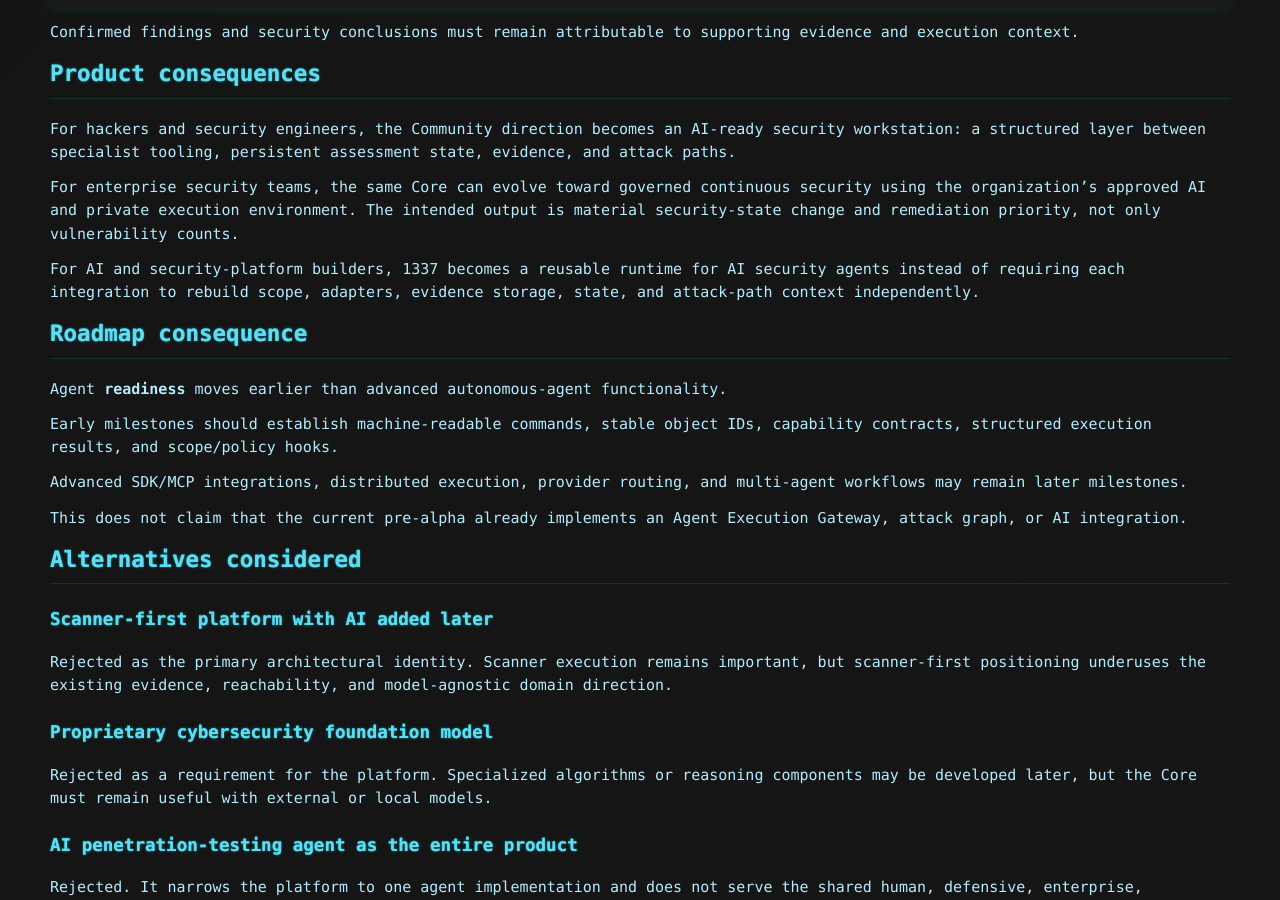
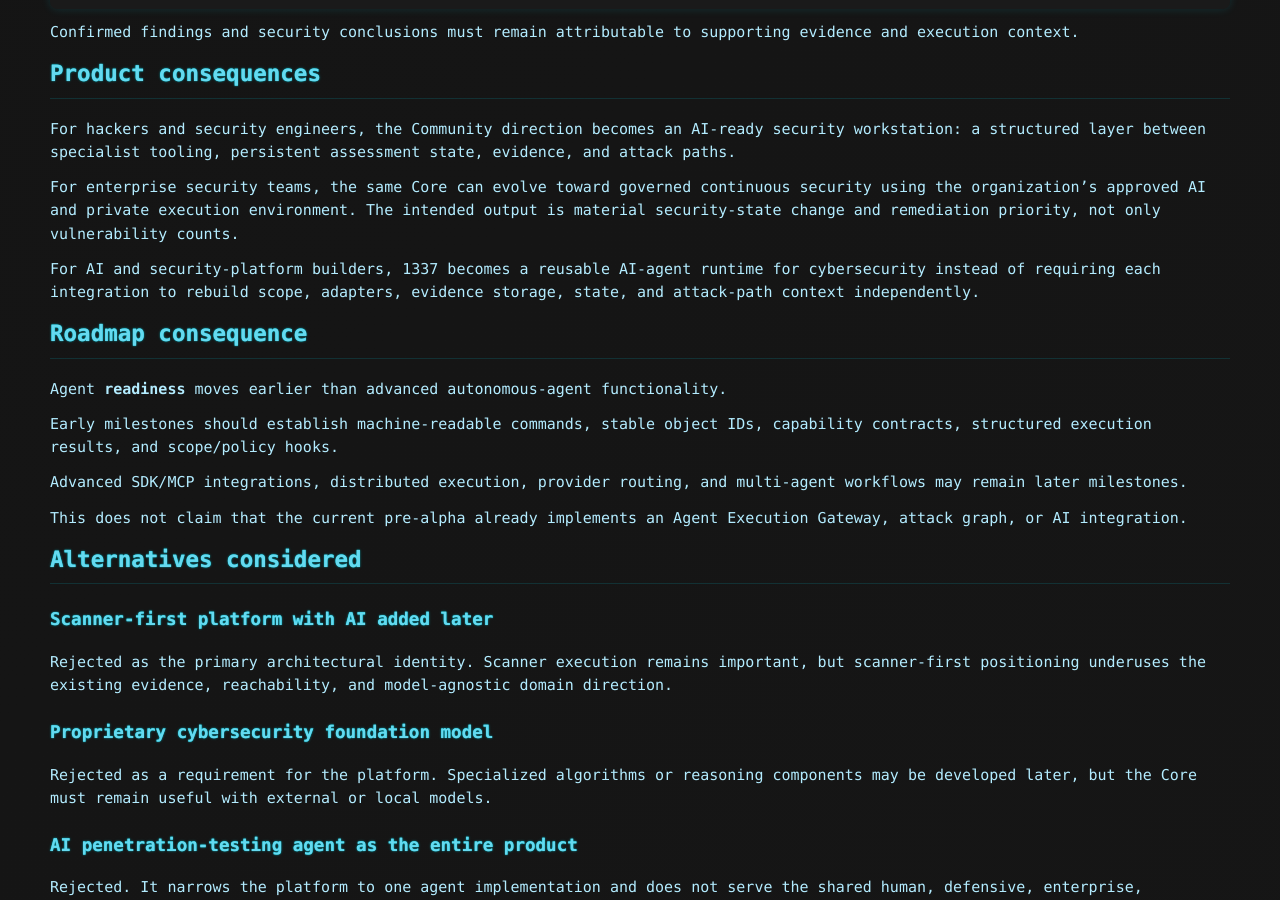
Before and after one commit to Fuzzy-Technologies/1337, a Jekyll site: the page built from docs/adr/0008-ai-native-cyber-execution-platform.md, in a window 1280 px wide and 900 px high, scrolled down 4654 px. Built offline with Jekyll 4.4.1, drawn with Linux system fonts in a browser that asks for light colours; our own code applies the rules of GitHub Pages for plain Markdown files; Markdown is read by kramdown in place of the engine named in the settings; some of the changed text lies outside the part shown.

Commit message:
1337: fix ADR 0008 model and agent terminology

```diff
--- a/docs/adr/0008-ai-native-cyber-execution-platform.md
+++ b/docs/adr/0008-ai-native-cyber-execution-platform.md
@@ -229,8 +229,8 @@ security using the organization's approved AI and private execution environment.
 The intended output is material security-state change and remediation priority, not
 only vulnerability counts.
 
-For AI and security-platform builders, 1337 becomes a reusable runtime for AI
-security agents instead of requiring each integration to rebuild scope, adapters,
+For AI and security-platform builders, 1337 becomes a reusable AI-agent runtime
+for cybersecurity instead of requiring each integration to rebuild scope, adapters,
 evidence storage, state, and attack-path context independently.
 
 ## Roadmap consequence
```
Also changed, not shown: other parts of docs/adr/0008-ai-native-cyber-execution-platform.md (+1 -1 lines).
